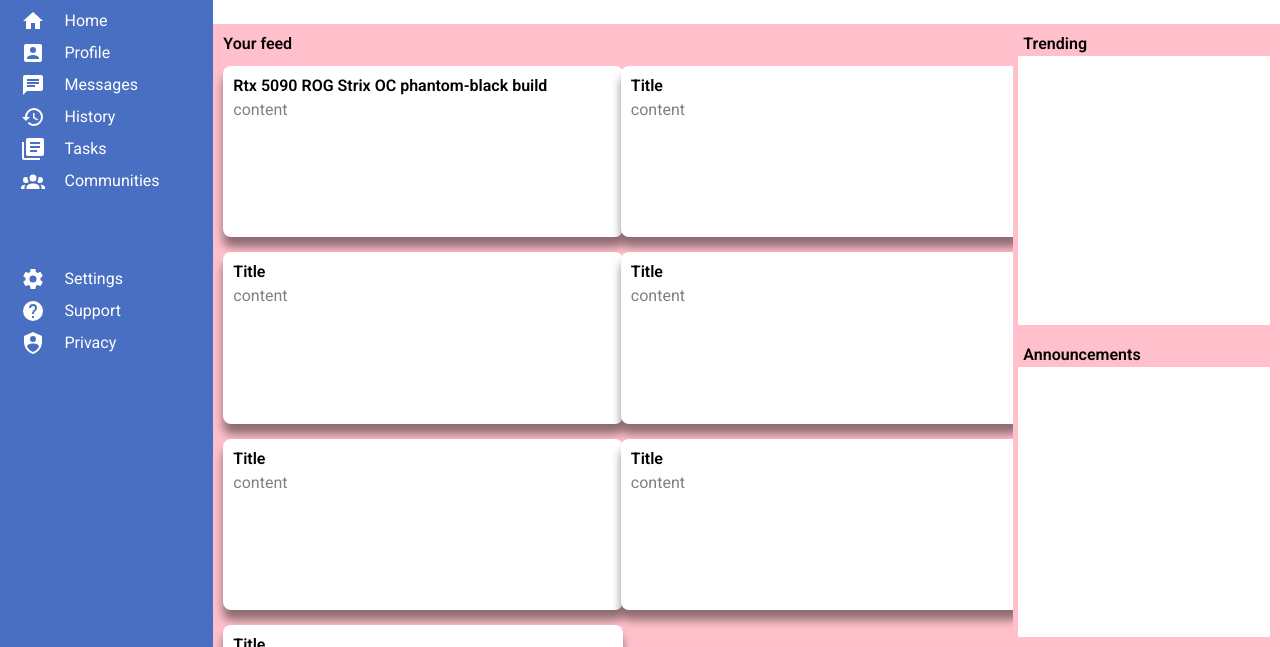
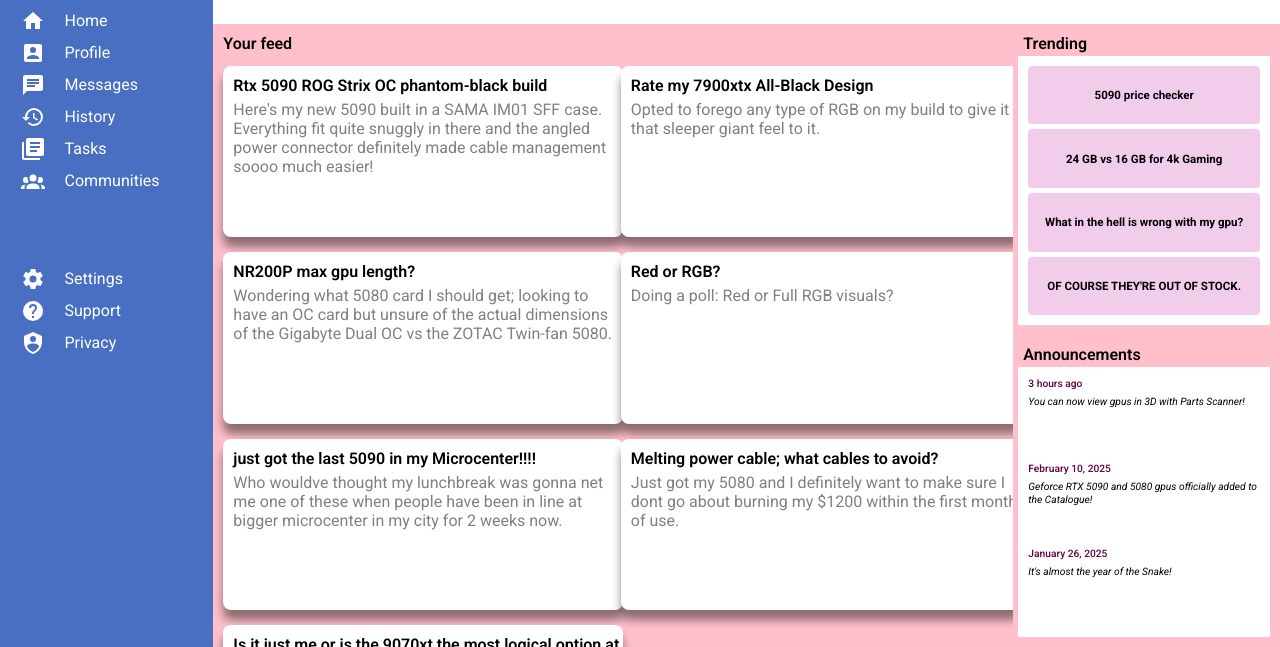
Before and after one commit to createles/odin-admin-dashboard, a plain HTML site: page index.html in a window 1280 px wide. Shown: the part 153-800 px from the top of the page. Drawn offline with Linux system fonts and the light colour scheme.

Commit message:
Content: Add dummy content to cardArea and side content areas

```diff
--- a/index.html
+++ b/index.html
@@ -58,37 +58,50 @@
                 <div class="myProjects">
                     <div class="card"><div class="cardContent">
                         <p>Rtx 5090 ROG Strix OC phantom-black build</p>
-                        <p>content</p>
+                        <p>Here's my new 5090 built in a SAMA IM01 SFF case. Everything fit quite snuggly in there and the angled power connector definitely made cable management soooo much easier! </p>
                     </div></div>
                     <div class="card"><div class="cardContent">
-                        <p>Title</p>
-                        <p>content</p>
+                        <p>Rate my 7900xtx All-Black Design</p>
+                        <p>Opted to forego any type of RGB on my build to give it that sleeper giant feel to it.</p>
                     </div></div>
                     <div class="card"><div class="cardContent">
-                        <p>Title</p>
-                        <p>content</p>
+                        <p>NR200P max gpu length?</p>
+                        <p>Wondering what 5080 card I should get; looking to have an OC card but unsure of the actual dimensions of the Gigabyte Dual OC vs the ZOTAC Twin-fan 5080.</p>
                     </div></div>
                     <div class="card"><div class="cardContent">
-                        <p>Title</p>
-                        <p>content</p>
+                        <p>Red or RGB?</p>
+                        <p>Doing a poll: Red or Full RGB visuals?
+                        </p>
                     </div></div>
                     <div class="card"><div class="cardContent">
-                        <p>Title</p>
-                        <p>content</p>
+                        <p>just got the last 5090 in my Microcenter!!!!</p>
+                        <p>Who wouldve thought my lunchbreak was gonna net me one of these when people have been in line at bigger microcenter in my city for 2 weeks now.</p>
                     </div></div>
                     <div class="card"><div class="cardContent">
-                        <p>Title</p>
-                        <p>content</p>
+                        <p>Melting power cable; what cables to avoid?</p>
+                        <p>Just got my 5080 and I definitely want to make sure I dont go about burning my $1200 within the first month of use. </p>
                     </div></div>
                     <div class="card"><div class="cardContent">
-                        <p>Title</p>
-                        <p>content</p>
+                        <p>Is it just me or is the 9070xt the most logical option at 4k 120?</p>
+                        <p>I just can't see why they cant break into the market share with how low the suspected pricing will be for this launch.</p>
                     </div></div>
                 </div>
                 <div class="trendLabel label">Trending</div>
-                <div class="trending"></div>
+                <div class="trending">
+                    <div>5090 price checker</div>
+                    <div>24 GB vs 16 GB for 4k Gaming</div>
+                    <div>What in the hell is wrong with my gpu?</div>
+                    <div>OF COURSE THEY'RE OUT OF STOCK.</div>
+                </div>
                 <div class="aLabel label">Announcements</div>
-                <div class="announce"></div>
+                <div class="announce">
+                    <p class="timeStamp">3 hours ago</p>
+                    <div> You can now view gpus in 3D with Parts Scanner! </div>
+                    <p class="timeStamp">February 10, 2025</p>
+                    <div> Geforce RTX 5090 and 5080 gpus officially added to the Catalogue! </div>
+                    <p class="timeStamp">January 26, 2025</p>
+                    <div> It's almost the year of the Snake! </div>
+                </div>
             </div>
         </div>
     </div>
```
